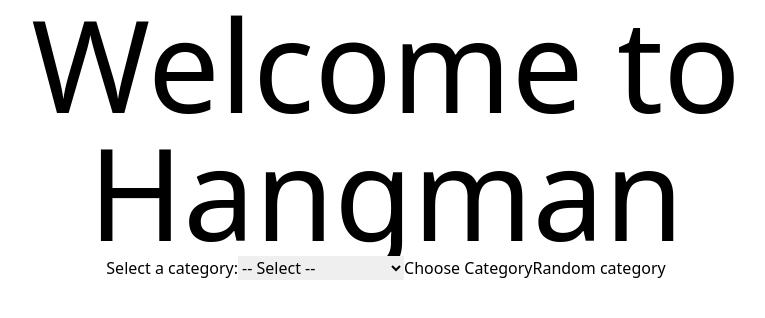
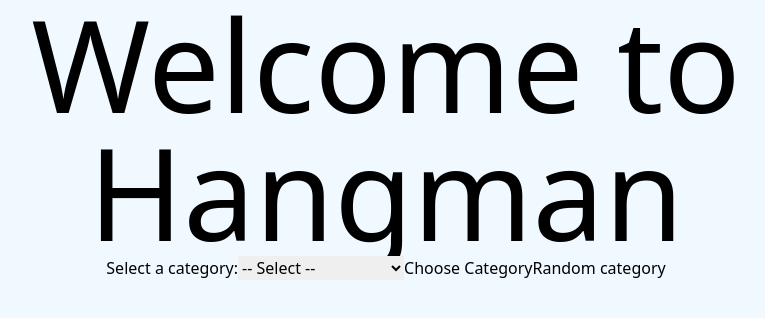
Before and after one commit to Alex-Devonte/react-hangman, a React (Vite) app in the folder frontend/: page / in a window 1280 px wide. Shown: the top 318 px of the page, without its empty margins (254-1019 px from the left). Built offline with nearby package versions, Linux system fonts and the light colour scheme.

Commit message:
Add global styles to root element

```diff
--- a/frontend/src/index.css
+++ b/frontend/src/index.css
@@ -1,7 +1,9 @@
-@import 'tailwindcss/base';
-@import 'tailwindcss/components';
-@import 'tailwindcss/utilities';
+@import "tailwindcss/base";
+@import "tailwindcss/components";
+@import "tailwindcss/utilities";
 
 #root {
-
+  background-color: #f0f9ff;
+  height: 100vh;
+  overflow: auto;
 }
```
